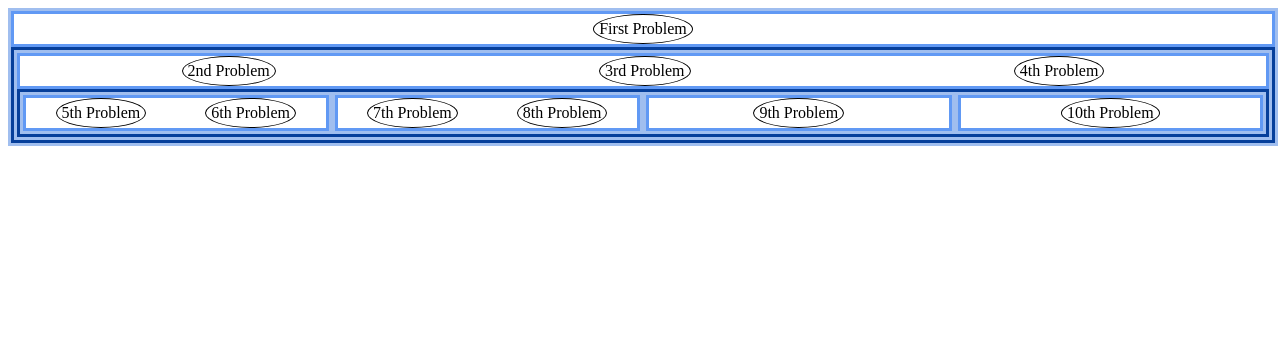
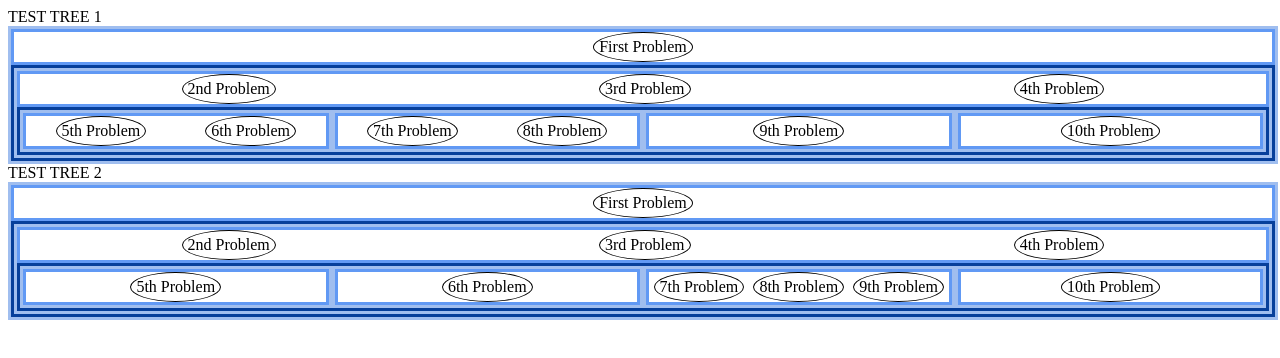
Before and after one commit to goldienova/Vanilla-DOM-tree, a plain HTML site: page index.html in a window 1280 px wide. Drawn offline with Linux system fonts and the light colour scheme.

Commit message:
testing different sorts of child nodes

```diff
--- a/index.html
+++ b/index.html
@@ -5,7 +5,10 @@
     <link rel="stylesheet" href="styles.css" />
   </head>
   <body>
-    <div id="mountNode"></div>
+    <div>TEST TREE 1</div>
+    <div id="testNode1"></div>
+    <div>TEST TREE 2</div>
+    <div id="testNode2"></div>
     <script src="index.js"></script>
   </body>
 </html>
--- a/index.js
+++ b/index.js
@@ -1,4 +1,4 @@
-const startNode = [
+const startNode1 = [
   {
     'id': 0,
     'tier': 0,
@@ -152,20 +152,176 @@ const startNode = [
   }
 ]
 
+const startNode2 = [
+  {
+    'id': 0,
+    'tier': 0,
+    'text': 'First Problem',
+    'children': [
+      {
+        'id': 1,
+        'tier': 1,
+        'text': '2nd Problem',
+        'children': [
+          {
+            'id': 4,
+            'tier': 2,
+            'text': '5th Problem',
+            'children': [],
+            'parents': [
+              {
+                'id': 1,
+                'tier': 1,
+                'text': '2nd Problem',
+              }
+            ]
+          },
+          {
+            'id': 5,
+            'tier': 2,
+            'text': '6th Problem',
+            'children': [],
+            'parents': [
+              {
+                'id': 1,
+                'tier': 1,
+                'text': '2nd Problem',
+              },
+              {
+                'id': 2,
+                'tier': 1,
+                'text': '3rd Problem',
+              }
+            ]
+          },
+        ],
+        'parents': [
+          {
+            'id': 0,
+            'tier': 0,
+            'text': 'First Problem',
+          },
+        ]
+      },
+      {
+        'id': 2,
+        'tier': 1,
+        'text': '3rd Problem',
+        'children': [
+          {
+            'id': 5,
+            'tier': 2,
+            'text': '6th Problem',
+            'children': [],
+            'parents': [
+              {
+                'id': 1,
+                'tier': 1,
+                'text': '2nd Problem',
+              },
+              {
+                'id': 2,
+                'tier': 1,
+                'text': '3rd Problem',
+              }
+            ]
+          },
+          {
+            'id': 6,
+            'tier': 2,
+            'text': '7th Problem',
+            'children': [],
+            'parents': [
+              {
+               'id': 2,
+               'tier': 1,
+               'text': '3rd Problem',
+              },
+            ]
+          },
+          {
+            'id': 7,
+            'tier': 2,
+            'text': '8th Problem',
+            'children': [],
+            'parents': [
+              {
+               'id': 2,
+               'tier': 1,
+               'text': '3rd Problem',
+              },
+            ]
+          },
+          {
+            'id': 8,
+            'tier': 2,
+            'text': '9th Problem',
+            'children': [],
+            'parents': [
+              {
+               'id': 2,
+               'tier': 1,
+               'text': '4th Problem',
+              },
+            ]
+          },
+        ],
+        'parents': [
+          {
+            'id': 0,
+            'tier': 0,
+            'text': 'First Problem',
+          },
+        ]
+      },
+      {
+        'id': 3,
+        'tier': 1,
+        'text': '4th Problem',
+        'children': [
+          {
+            'id': 9,
+            'tier': 2,
+            'text': '10th Problem',
+            'children': [],
+            'parents': [
+              {
+               'id': 3,
+               'tier': 1,
+               'text': '4th Problem',
+              },
+            ]
+          },
+        ],
+        'parents': [
+          {
+            'id': 0,
+            'tier': 0,
+            'text': 'First Problem',
+          },
+        ]
+      },
+    ],
+    'parents': []
+  }
+]
 
-let uniqueArr = (array) => {
+let uniqueArr = (array, item) => {
+  let hashTable = {}
   let uniqueArray = []
-  let hashTable = {}
 
   array.map((arrItem)=>{
-    let isUnique = true
     arrItem.map((item)=>{
-      if(hashTable[item.id]) isUnique = false
       hashTable[item.id] = true
     })
-    if (isUnique) uniqueArray.push(arrItem)
   })
-
+  item.map((arrItem)=>{
+    let unique = true
+    arrItem.map((item)=>{
+      if (hashTable[item.id]) unique = false
+    })
+    if(unique)  uniqueArray.push(arrItem)
+  })
   return uniqueArray
 }
 
@@ -216,7 +372,10 @@ let populateTree = (function populateTree(nodes, sharedMapped = false){
       if (!Array.isArray(nodeChildren)) {
         subtier.appendChild(nodeChildren);
       } else {
+        nodeChildren = uniqueArr(sharedChildren, nodeChildren)
+        nodeChildren.map((nodeArr)=>subtier.appendChild(populateTree(nodeArr, true)))
         sharedChildren = sharedChildren.concat(nodeChildren);
+
       }
     }
 
@@ -227,11 +386,6 @@ let populateTree = (function populateTree(nodes, sharedMapped = false){
 
   if(hasSharedChildren) return splitArr;
 
-  if (sharedChildren.length) {
-    sharedChildren = uniqueArr(sharedChildren)
-    sharedChildren.map((nodeArr)=>subtier.appendChild(populateTree(nodeArr, true)))
-  }
-
   nodesArray.forEach((child)=>tier.appendChild(child))
 
   layer.appendChild(tier);
@@ -239,8 +393,11 @@ let populateTree = (function populateTree(nodes, sharedMapped = false){
 
   return layer;
 
-}(startNode));
+});
 
 
-let startEl = document.getElementById('mountNode')
-startEl.appendChild(populateTree)
+let startEl1 = document.getElementById('testNode1')
+startEl1.appendChild(populateTree(startNode1))
+
+let startEl2 = document.getElementById('testNode2')
+startEl2.appendChild(populateTree(startNode2))
```
